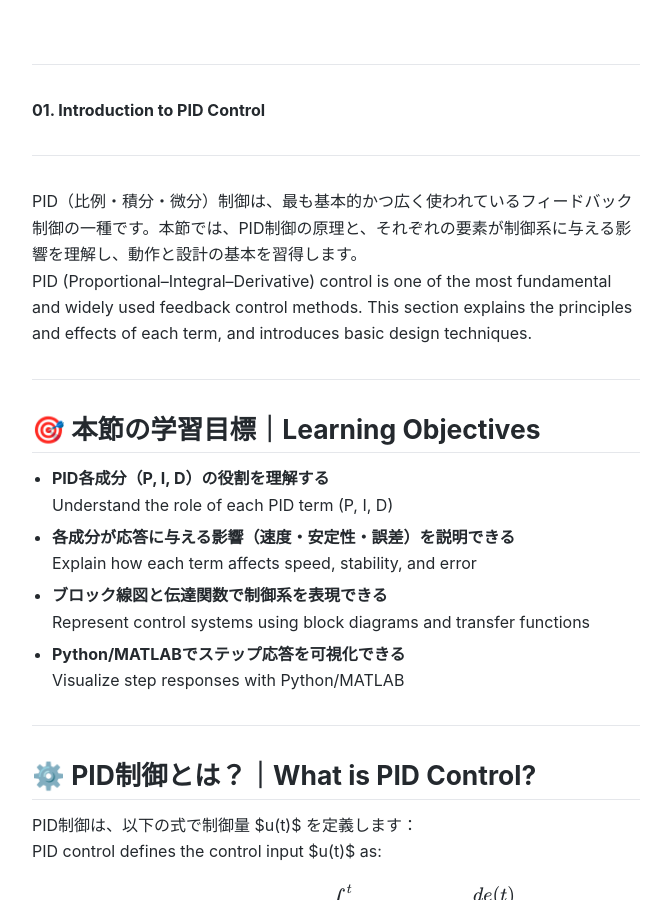
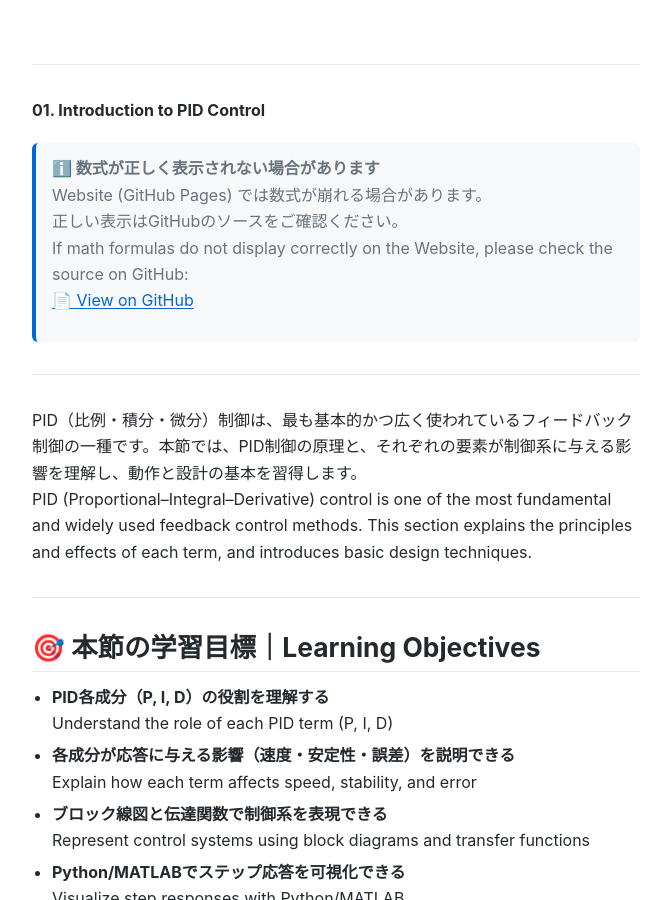
Before and after one commit to Samizo-AITL/EduController, a Jekyll site: the page built from part01_classical/theory/01_pid_control.md, in a window 1280 px wide and 900 px high. Shown: the whole window, without its empty margins (304-975 px from the left). Built offline with Jekyll 4.4.1, drawn with Linux system fonts in a browser that asks for light colours.

Commit message:
Update 01_pid_control.md

```diff
--- a/part01_classical/theory/01_pid_control.md
+++ b/part01_classical/theory/01_pid_control.md
@@ -8,6 +8,12 @@ permalink: /part01_classical/theory/01_pid_control.html
 
 # 🧩 01. PID制御の基礎
 **01. Introduction to PID Control**
+
+> **ℹ️ 数式が正しく表示されない場合があります**
+> Website (GitHub Pages) では数式が崩れる場合があります。
+> 正しい表示はGitHubのソースをご確認ください。
+> If math formulas do not display correctly on the Website, please check the source on GitHub:
+> [📄 View on GitHub](https://github.com/Samizo-AITL/EduController/blob/main/part01_classical/theory/01_pid_control.md)
 
 ---
 
```
